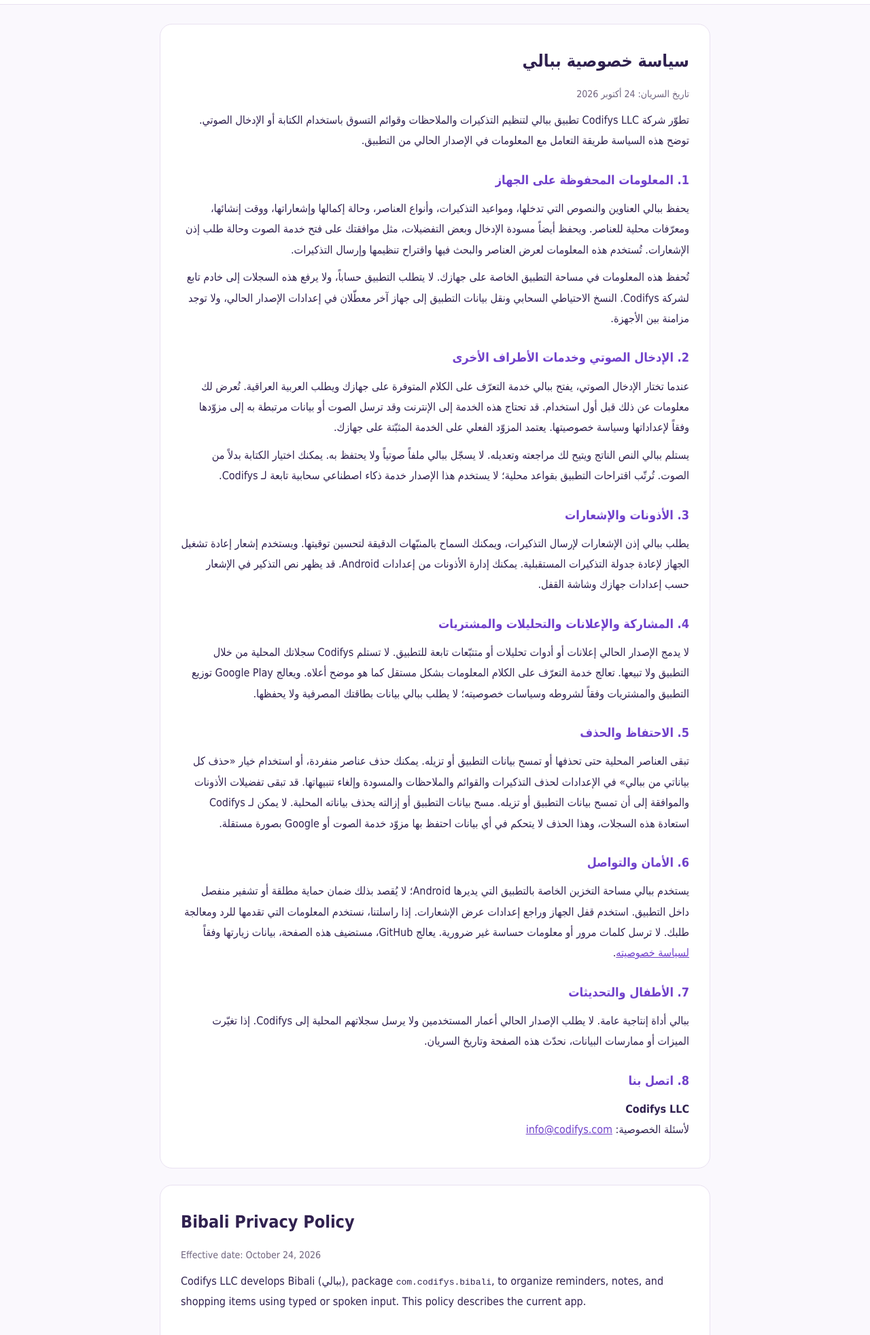
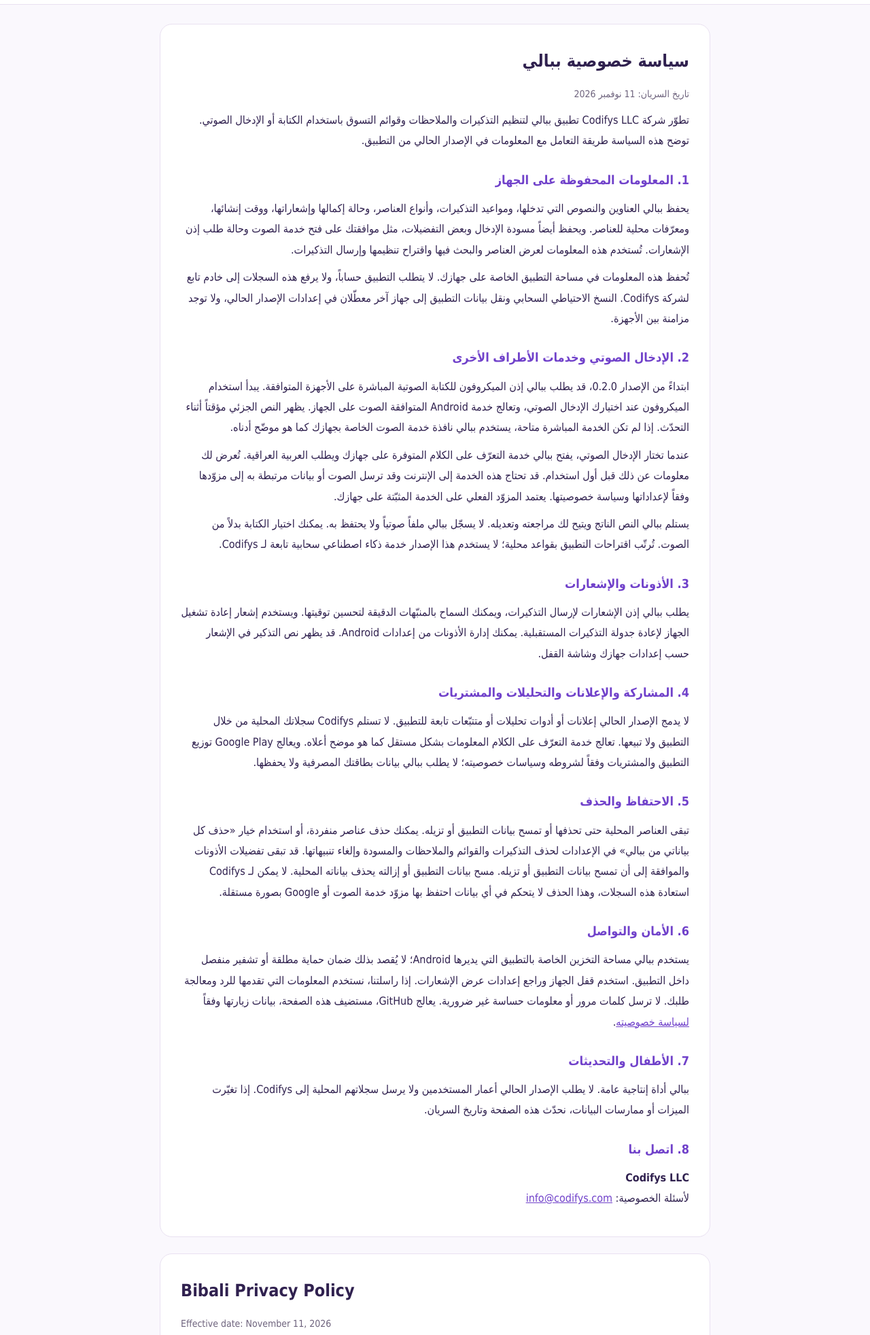
Before and after one commit to codifys-apps/codifys-privacy-policy, a plain HTML site: page bibali.html in a window 1280 px wide. Shown: the part 280-2244 px from the top of the page at 68% size. Drawn offline with Linux system fonts and the light colour scheme.

Commit message:
Document Bibali on-device live transcription and microphone permission

```diff
--- a/bibali.html
+++ b/bibali.html
@@ -22,12 +22,13 @@ h2{font-size:25px;margin:0 0 12px}h3{font-size:18px;color:var(--purple);margin:2
 <main>
 <article id="arabic" lang="ar" dir="rtl">
 <h2>سياسة خصوصية ببالي</h2>
-<p class="meta">تاريخ السريان: 24 أكتوبر 2026</p>
+<p class="meta">تاريخ السريان: 11 نوفمبر 2026</p>
 <p>تطوّر شركة <span dir="ltr">Codifys LLC</span> تطبيق ببالي لتنظيم التذكيرات والملاحظات وقوائم التسوق باستخدام الكتابة أو الإدخال الصوتي. توضح هذه السياسة طريقة التعامل مع المعلومات في الإصدار الحالي من التطبيق.</p>
 <h3>1. المعلومات المحفوظة على الجهاز</h3>
 <p>يحفظ ببالي العناوين والنصوص التي تدخلها، ومواعيد التذكيرات، وأنواع العناصر، وحالة إكمالها وإشعاراتها، ووقت إنشائها، ومعرّفات محلية للعناصر. ويحفظ أيضاً مسودة الإدخال وبعض التفضيلات، مثل موافقتك على فتح خدمة الصوت وحالة طلب إذن الإشعارات. تُستخدم هذه المعلومات لعرض العناصر والبحث فيها واقتراح تنظيمها وإرسال التذكيرات.</p>
 <p>تُحفظ هذه المعلومات في مساحة التطبيق الخاصة على جهازك. لا يتطلب التطبيق حساباً، ولا يرفع هذه السجلات إلى خادم تابع لشركة Codifys. النسخ الاحتياطي السحابي ونقل بيانات التطبيق إلى جهاز آخر معطّلان في إعدادات الإصدار الحالي، ولا توجد مزامنة بين الأجهزة.</p>
 <h3>2. الإدخال الصوتي وخدمات الأطراف الأخرى</h3>
+<p>ابتداءً من الإصدار 0.2.0، قد يطلب ببالي إذن الميكروفون للكتابة الصوتية المباشرة على الأجهزة المتوافقة. يبدأ استخدام الميكروفون عند اختيارك الإدخال الصوتي، وتعالج خدمة Android المتوافقة الصوت على الجهاز. يظهر النص الجزئي مؤقتاً أثناء التحدّث. إذا لم تكن الخدمة المباشرة متاحة، يستخدم ببالي نافذة خدمة الصوت الخاصة بجهازك كما هو موضّح أدناه.</p>
 <p>عندما تختار الإدخال الصوتي، يفتح ببالي خدمة التعرّف على الكلام المتوفرة على جهازك ويطلب العربية العراقية. تُعرض لك معلومات عن ذلك قبل أول استخدام. قد تحتاج هذه الخدمة إلى الإنترنت وقد ترسل الصوت أو بيانات مرتبطة به إلى مزوّدها وفقاً لإعداداتها وسياسة خصوصيتها. يعتمد المزوّد الفعلي على الخدمة المثبّتة على جهازك.</p>
 <p>يستلم ببالي النص الناتج ويتيح لك مراجعته وتعديله. لا يسجّل ببالي ملفاً صوتياً ولا يحتفظ به. يمكنك اختيار الكتابة بدلاً من الصوت. تُرتّب اقتراحات التطبيق بقواعد محلية؛ لا يستخدم هذا الإصدار خدمة ذكاء اصطناعي سحابية تابعة لـ Codifys.</p>
 <h3>3. الأذونات والإشعارات</h3>
@@ -45,12 +46,13 @@ h2{font-size:25px;margin:0 0 12px}h3{font-size:18px;color:var(--purple);margin:2
 </article>
 <article id="english" lang="en" dir="ltr">
 <h2>Bibali Privacy Policy</h2>
-<p class="meta">Effective date: October 24, 2026</p>
+<p class="meta">Effective date: November 11, 2026</p>
 <p>Codifys LLC develops Bibali (ببالي), package <code>com.codifys.bibali</code>, to organize reminders, notes, and shopping items using typed or spoken input. This policy describes the current app.</p>
 <h3>1. Information stored on your device</h3>
 <p>Bibali stores the titles and text you enter, reminder dates and times, item types, completion and notification status, creation times, and locally generated item identifiers. It also stores a text-entry draft and preferences, including speech-service consent and whether notification permission has been requested. These support displaying, searching, organizing, and reminding you about your items.</p>
 <p>Records are stored in the app's private storage on your device. No account is required, and Bibali does not upload these records to a Codifys server. App-managed cloud backup and device transfer are disabled in the current configuration. There is no cross-device synchronization.</p>
 <h3>2. Voice input and third-party services</h3>
+<p>Starting in version 0.2.0, Bibali may request microphone permission for live transcription on compatible devices. It uses the microphone when you start voice input, and the compatible Android service processes the audio on the device. Partial text is displayed temporarily while you speak. If live transcription is unavailable, Bibali uses the device’s speech dialog described below.</p>
 <p>If you choose voice input, Bibali opens a speech-recognition service installed on your device and requests Iraqi Arabic. A disclosure is shown before first use. That service may require Internet access and may transmit audio or related data to its provider under its own settings and privacy policy. The provider depends on the service installed on your device.</p>
 <p>Bibali receives the recognized text for your review and editing. Bibali does not record or retain an audio file. You can type instead. Suggestions use local phrase rules; this version does not use a Codifys cloud AI service.</p>
 <h3>3. Permissions and notifications</h3>
```
